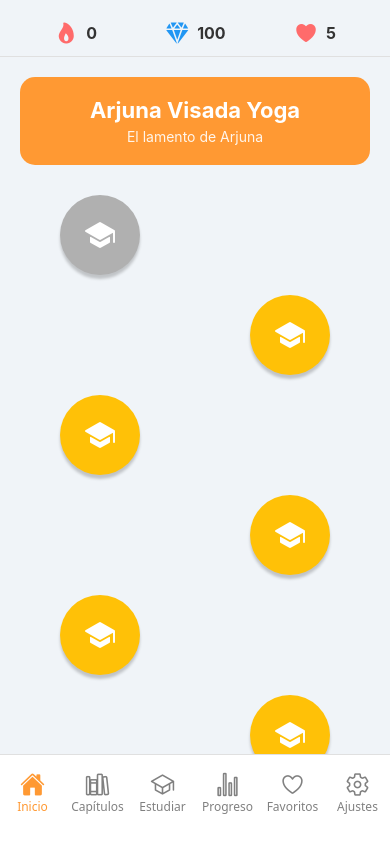
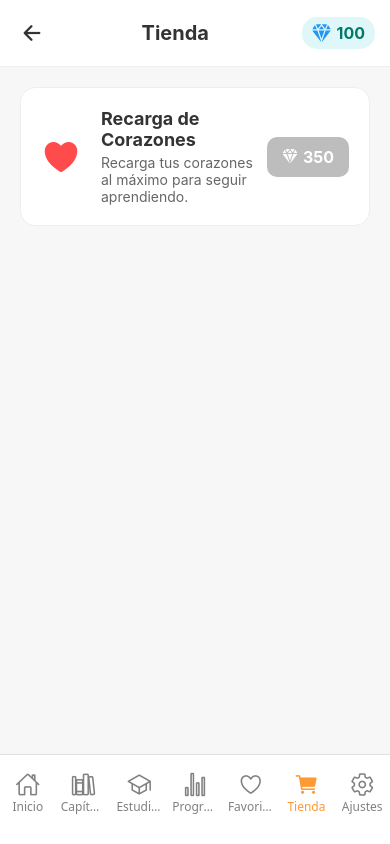
Before and after one commit to mikelgdg/GitaLearnApp, a React Native app: screen /Shop in a window 390 px wide. Built offline with nearby package versions, Linux system fonts and the light colour scheme.

Commit message:
feat: Implement ShopScreen for heart refills

```diff
--- a/src/navigation/AppNavigator.tsx
+++ b/src/navigation/AppNavigator.tsx
@@ -14,6 +14,7 @@ import ProgressScreen from '../screens/ProgressScreen';
 import SettingsScreen from '../screens/SettingsScreen';
 import FavoritesScreen from '../screens/FavoritesScreen';
 import LessonScreen from '../screens/LessonScreen'; // Importar la nueva pantalla
+import ShopScreen from '../screens/ShopScreen';
 
 const Tab = createBottomTabNavigator();
 const Stack = createStackNavigator();
@@ -36,6 +37,9 @@ const getTabBarIcon = (routeName: string, focused: boolean): keyof typeof Ionico
       break;
     case 'Favorites':
       iconName = focused ? 'heart' : 'heart-outline';
+      break;
+    case 'Shop':
+      iconName = focused ? 'cart' : 'cart-outline';
       break;
     case 'Settings':
       iconName = focused ? 'settings' : 'settings-outline';
@@ -99,6 +103,11 @@ function TabNavigator() {
         options={{ tabBarLabel: 'Favoritos' }}
       />
       <Tab.Screen
+        name="Shop"
+        component={ShopScreen}
+        options={{ tabBarLabel: 'Tienda' }}
+      />
+      <Tab.Screen
         name="Settings"
         component={SettingsScreen}
         options={{ tabBarLabel: 'Ajustes' }}
@@ -112,9 +121,9 @@ function AppStack() {
   return (
     <Stack.Navigator screenOptions={{ headerShown: false }}>
       <Stack.Screen name="MainTabs" component={TabNavigator} />
-      <Stack.Screen name="ChapterDetail" component={ChapterDetailScreen as React.FC} />
+      <Stack.Screen name="ChapterDetail" component={ChapterDetailScreen as React.FC<any>} />
       <Stack.Screen name="VerseDetail" component={VerseDetailScreen} />
-      <Stack.Screen name="Lesson" component={LessonScreen as React.FC} />
+      <Stack.Screen name="Lesson" component={LessonScreen as React.FC<any>} />
     </Stack.Navigator>
   );
 }
--- /dev/null
+++ b/src/screens/ShopScreen.tsx
@@ -0,0 +1,184 @@
+import React, { useState, useEffect } from 'react';
+import { View, Text, StyleSheet, TouchableOpacity, SafeAreaView, Alert, ActivityIndicator } from 'react-native';
+import { Ionicons } from '@expo/vector-icons';
+import { gitaDataService } from '../services/GitaDataService';
+import { GameState } from '../types';
+import { useFocusEffect } from '@react-navigation/native';
+import { useCallback } from 'react';
+
+const HEART_REFILL_COST = 350;
+
+const ShopScreen = ({ navigation }: { navigation: any }) => {
+  const [gameState, setGameState] = useState<GameState | null>(null);
+  const [isLoading, setIsLoading] = useState(false);
+
+  const loadGameState = async () => {
+    const state = await gitaDataService.getGameState();
+    setGameState(state);
+  };
+
+  useFocusEffect(
+    useCallback(() => {
+      loadGameState();
+    }, [])
+  );
+
+  const handleBuyHeartRefill = async () => {
+    if (!gameState) return;
+
+    if (gameState.gems < HEART_REFILL_COST) {
+      Alert.alert("Gemas insuficientes", "No tienes suficientes gemas para comprar una recarga de corazones.");
+      return;
+    }
+
+    if (gameState.hearts === 5) {
+      Alert.alert("Corazones llenos", "Ya tienes el máximo de corazones.");
+      return;
+    }
+
+    setIsLoading(true);
+    try {
+      const newGems = gameState.gems - HEART_REFILL_COST;
+      const newHearts = 5;
+
+      await gitaDataService.saveGameState({
+        gems: newGems,
+        hearts: newHearts,
+      });
+
+      setGameState(prev => prev ? { ...prev, gems: newGems, hearts: newHearts } : null);
+      Alert.alert("¡Compra exitosa!", "Tus corazones han sido recargados.");
+    } catch (error) {
+      console.error("Error buying heart refill:", error);
+      Alert.alert("Error", "No se pudo completar la compra.");
+    } finally {
+      setIsLoading(false);
+    }
+  };
+
+  return (
+    <SafeAreaView style={styles.container}>
+      <View style={styles.header}>
+        <TouchableOpacity onPress={() => navigation.goBack()} style={styles.backButton}>
+          <Ionicons name="arrow-back" size={24} color="#333" />
+        </TouchableOpacity>
+        <Text style={styles.headerTitle}>Tienda</Text>
+        <View style={styles.gemContainer}>
+          <Ionicons name="diamond" size={20} color="#2196F3" />
+          <Text style={styles.gemText}>{gameState?.gems ?? '...'}</Text>
+        </View>
+      </View>
+
+      <View style={styles.content}>
+        <View style={styles.shopItem}>
+          <View style={styles.itemIconContainer}>
+            <Ionicons name="heart" size={40} color="#FF4B4B" />
+          </View>
+          <View style={styles.itemDetails}>
+            <Text style={styles.itemTitle}>Recarga de Corazones</Text>
+            <Text style={styles.itemDescription}>Recarga tus corazones al máximo para seguir aprendiendo.</Text>
+          </View>
+          <TouchableOpacity
+            style={[styles.buyButton, (gameState?.gems ?? 0) < HEART_REFILL_COST && styles.disabledButton]}
+            onPress={handleBuyHeartRefill}
+            disabled={isLoading || (gameState?.gems ?? 0) < HEART_REFILL_COST}
+          >
+            {isLoading ? <ActivityIndicator color="white" /> : (
+              <View style={styles.buyButtonContent}>
+                <Ionicons name="diamond" size={16} color="white" />
+                <Text style={styles.buyButtonText}>{HEART_REFILL_COST}</Text>
+              </View>
+            )}
+          </TouchableOpacity>
+        </View>
+      </View>
+    </SafeAreaView>
+  );
+};
+
+const styles = StyleSheet.create({
+  container: {
+    flex: 1,
+    backgroundColor: '#f7f7f7',
+  },
+  header: {
+    flexDirection: 'row',
+    alignItems: 'center',
+    justifyContent: 'space-between',
+    padding: 15,
+    borderBottomWidth: 1,
+    borderBottomColor: '#eee',
+    backgroundColor: 'white',
+  },
+  backButton: {
+    padding: 5,
+  },
+  headerTitle: {
+    fontSize: 20,
+    fontWeight: 'bold',
+    color: '#333',
+  },
+  gemContainer: {
+    flexDirection: 'row',
+    alignItems: 'center',
+    backgroundColor: '#e0f7fa',
+    borderRadius: 15,
+    paddingVertical: 5,
+    paddingHorizontal: 10,
+  },
+  gemText: {
+    marginLeft: 5,
+    fontSize: 16,
+    fontWeight: 'bold',
+    color: '#00796b',
+  },
+  content: {
+    padding: 20,
+  },
+  shopItem: {
+    flexDirection: 'row',
+    alignItems: 'center',
+    backgroundColor: 'white',
+    borderRadius: 15,
+    padding: 20,
+    borderWidth: 1,
+    borderColor: '#eee',
+  },
+  itemIconContainer: {
+    marginRight: 20,
+  },
+  itemDetails: {
+    flex: 1,
+  },
+  itemTitle: {
+    fontSize: 18,
+    fontWeight: 'bold',
+    color: '#333',
+  },
+  itemDescription: {
+    fontSize: 14,
+    color: '#666',
+    marginTop: 4,
+  },
+  buyButton: {
+    backgroundColor: '#2196F3',
+    borderRadius: 10,
+    paddingVertical: 10,
+    paddingHorizontal: 15,
+  },
+  disabledButton: {
+    backgroundColor: '#BDBDBD',
+  },
+  buyButtonContent: {
+    flexDirection: 'row',
+    alignItems: 'center',
+  },
+  buyButtonText: {
+    color: 'white',
+    fontWeight: 'bold',
+    fontSize: 16,
+    marginLeft: 5,
+  },
+});
+
+export default ShopScreen;
```
